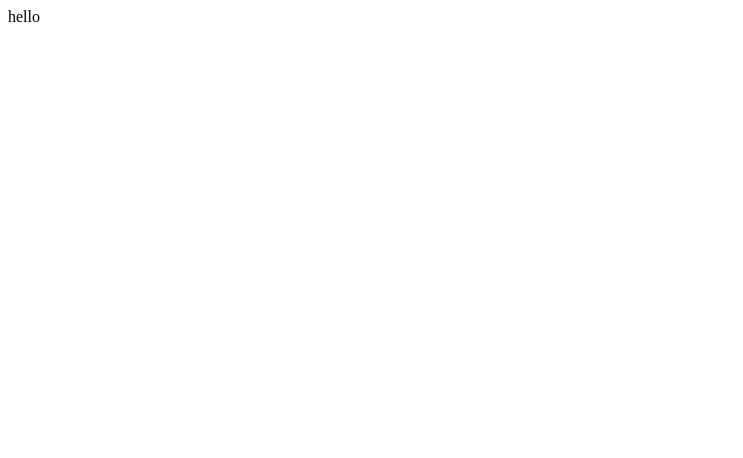
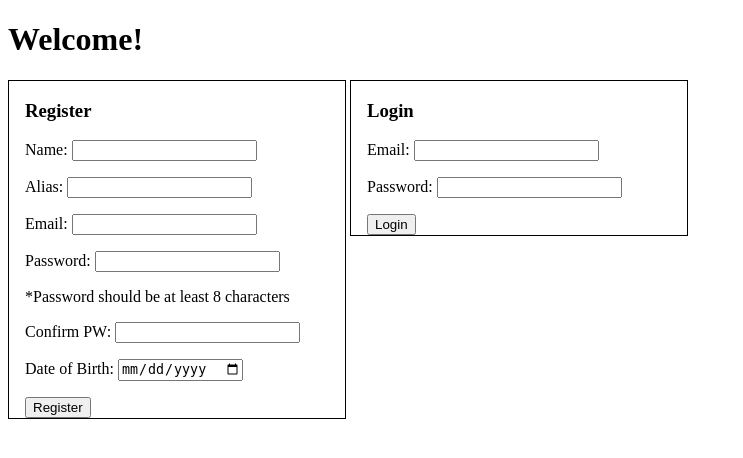
Before and after one commit to cmd-space/red-belt, a CodeIgniter app: page / in a window 1280 px wide. Before the commit the part shown is almost empty. Shown: the top 458 px of the page, without its empty margins (0-743 px from the left). Run offline with CodeIgniter, Linux system fonts and the light colour scheme.

Commit message:
got landing page and validations working

```diff
--- a/application/config/database.php
+++ b/application/config/database.php
@@ -15,7 +15,7 @@ else
   $db['default']['hostname'] = 'localhost';
   $db['default']['username'] = 'root';
   $db['default']['password'] = 'root';
-  $db['default']['database'] = '';
+  $db['default']['database'] = 'friends';
 }
 
 $db['default']['dbdriver'] = 'mysql';
--- a/application/controllers/welcomes.php
+++ b/application/controllers/welcomes.php
@@ -3,9 +3,43 @@
 class Welcomes extends CI_Controller {
   public function index()
   {
-    $this->load->model('Welcome');
-    $data['hello'] = $this->Welcome->hello();
-    $this->load->view('welcomes/index', $data);
+    $this->load->view('welcomes/index');
+  }
+
+  public function validate() {
+  	$this->load->library('form_validation');
+  	if($this->input->post('register') === 'yes') {
+  		$this->form_validation->set_rules('name', 'Name', 'trim|required|alpha');
+	  	$this->form_validation->set_rules('alias', 'Alias', 'trim|required');
+	  	$this->form_validation->set_rules('email', 'Email', 'trim|required|is_unique[users.email]|valid_email');
+	  	$this->form_validation->set_rules('password', 'Password', 'trim|required|min_length[8]');
+	  	$this->form_validation->set_rules('confirm_password', 'Confirm PW', 'trim|required|matches[password]');
+	  	if($this->form_validation->run() === FALSE) {
+	  		$this->view_data['register_errors'][] = validation_errors();
+	  		$this->session->set_flashdata('register_errors', $this->view_data['register_errors']);
+	  		// var_dump($this->view_data['errors']);
+	  		redirect('/');
+	  	} else {
+	  		$this->session->set_flashdata('user', $this->input->post());
+	  		redirect('/welcomes/register');
+	  	}
+  	} else {
+  		$this->form_validation->set_rules('email', 'Email', 'trim|required|valid_email');
+	  	$this->form_validation->set_rules('password', 'Password', 'trim|required|min_length[8]');
+	  	if($this->form_validation->run() === FALSE) {
+	  		$this->view_data['login_errors'][] = validation_errors();
+	  		$this->session->set_flashdata('login_errors', $this->view_data['login_errors']);
+	  		// var_dump($this->view_data['errors']);
+	  		redirect('/');
+	  	} else {
+	  		$this->session->set_flashdata('user', $this->input->post());
+	  		redirect('/welcomes/login');
+	  	}
+  	}
+  }
+
+  public function register() {
+
   }
 }
 
--- a/application/views/welcomes/index.php
+++ b/application/views/welcomes/index.php
@@ -1,8 +1,56 @@
 <!DOCTYPE html>
-<html>
-  <head>
-  </head>
-  <body>
-    <?= $hello ?>
-  </body>
+<html lang="en">
+<head>
+	<meta charset="UTF-8">
+	<title>Login/Registration</title>
+	<link rel="stylesheet" href="/assets/stylesheets/style.css">
+</head>
+<body>
+	<h1>Welcome!</h1>
+	<div id='register'>
+		<h3>Register</h3>
+<?php
+	if($this->session->flashdata('register_errors')) {
+		foreach($this->session->flashdata('register_errors') as $errors) {
+			echo '<span class="errors">'.$errors.'</span>';
+		}
+	}
+?>
+		<form action="/welcomes/validate" method="post">
+			<p><label for="name">Name: </label>
+			<input type="text" name="name"></p>
+			<p><label for="alias">Alias: </label>
+			<input type="text" name="alias"></p>
+			<p><label for="email">Email: </label>
+			<input type="text" name='email'></p>
+			<p><label for="password">Password: </label>
+			<input type="password" name='password'></p>
+			<p>*Password should be at least 8 characters</p>
+			<p><label for="confirm_password">Confirm PW: </label>
+			<input type="password" name='confirm_password'></p>
+			<p><label for="birth">Date of Birth: </label>
+			<input type="date" name="birth"></p>
+			<input type="hidden" name="register" value="yes">
+			<input type="submit" value="Register">
+		</form>
+	</div>
+	<div id='login'>
+		<h3>Login</h3>
+<?php
+	if($this->session->flashdata('login_errors')) {
+		foreach($this->session->flashdata('login_errors') as $errors) {
+			echo '<span class="errors">'.$errors.'</span>';
+		}
+	}
+?>
+		<form action="/welcomes/validate" method="post">
+			<p><label for="email">Email: </label>
+			<input type="text" name="email"></p>
+			<p><label for="password">Password: </label>
+			<input type="password" name="password"></p>
+			<input type="hidden" name="login" value="yes">
+			<input type="submit" value="Login">
+		</form>
+	</div>
+</body>
 </html>
--- a/assets/stylesheets/style.css
+++ b/assets/stylesheets/style.css
@@ -0,0 +1,16 @@
+#register {
+	border: 1px solid black;
+	width: 20em;
+	display: inline-block;
+	padding-left: 1em;
+}
+#login {
+	border: 1px solid black;
+	width: 20em;
+	display: inline-block;
+	padding-left: 1em;
+	vertical-align: top;
+}
+.errors {
+	color: red;
+}
```
Also changed, not shown: application/controllers/index.html (deleted, +0 -10 lines), application/index.html (deleted, +0 -10 lines).
